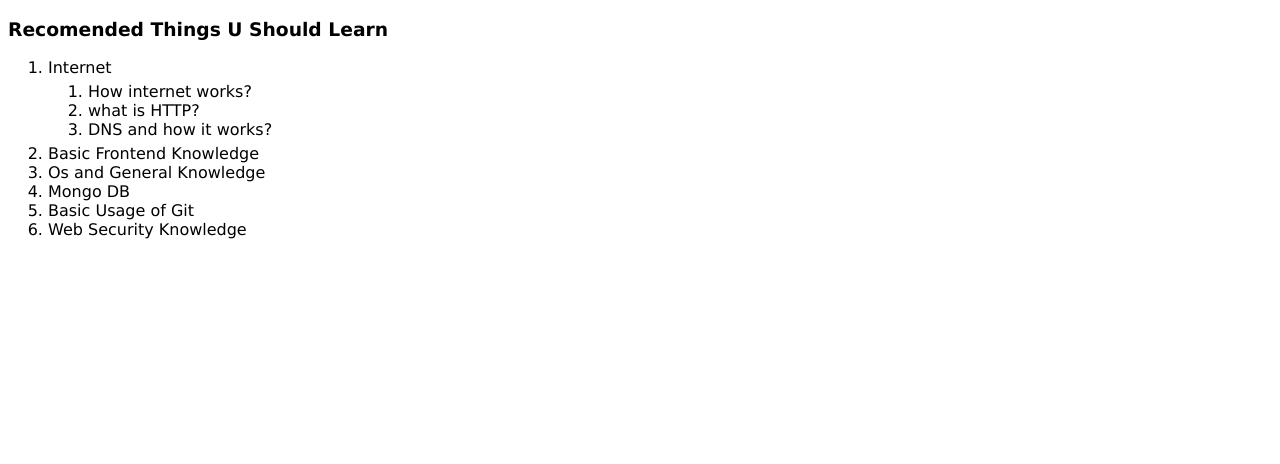
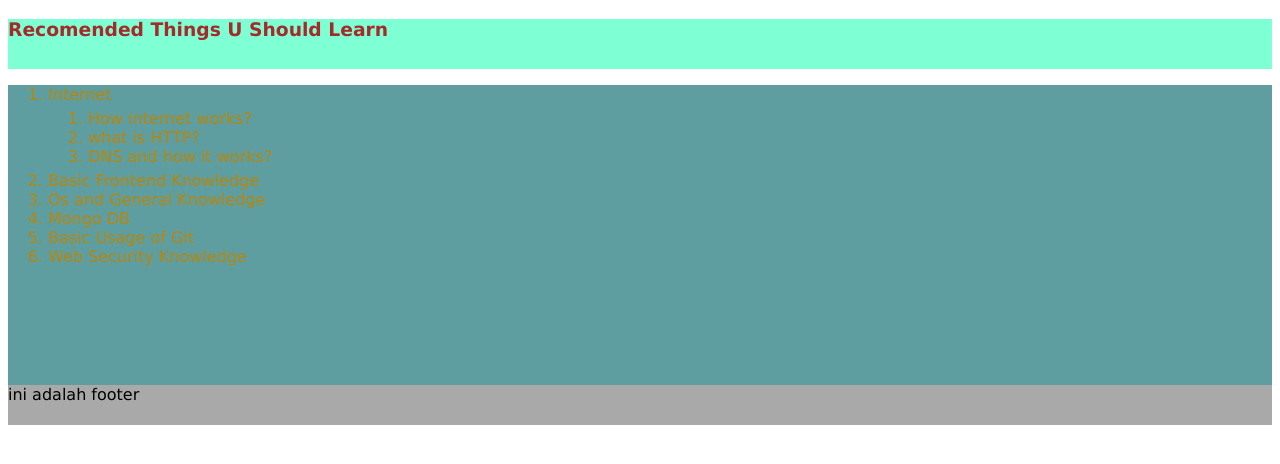
Before and after one commit to StellarG/git-repo, a plain HTML site: page index.html in a window 1280 px wide. Drawn offline with Linux system fonts and the light colour scheme.

Commit message:
editing index.html and style.css

```diff
--- a/index.html
+++ b/index.html
@@ -7,7 +7,10 @@
     <link rel="stylesheet" href="style.css">
 </head>
 <body>
+    <div class="header">
         <h3>Recomended Things U Should Learn</h3>
+    </div>
+    <div class="main">
         <ol>
             <li>Internet</li>
                 <ul class="list-item">
@@ -21,6 +24,10 @@
             <li>Basic Usage of Git</li>
             <li>Web Security Knowledge</li>
         </ol>
+    </div>
+    <div class="footer">
+        ini adalah footer
+    </div>
 
 </body>
 </html>
--- a/style.css
+++ b/style.css
@@ -10,3 +10,18 @@
     margin-top: 5px;
     margin-bottom: 5px;
 }
+.header{
+    background-color: aquamarine;
+    color: brown;
+    height: 50px;
+}
+.main{
+    background-color: cadetblue;
+    color: darkgoldenrod;
+    height: 300px;
+}
+.footer{
+    background-color: darkgray;
+    color: black;
+    height: 40px;
+}
```
Lines whose indentation alone changed are shown as unchanged.
